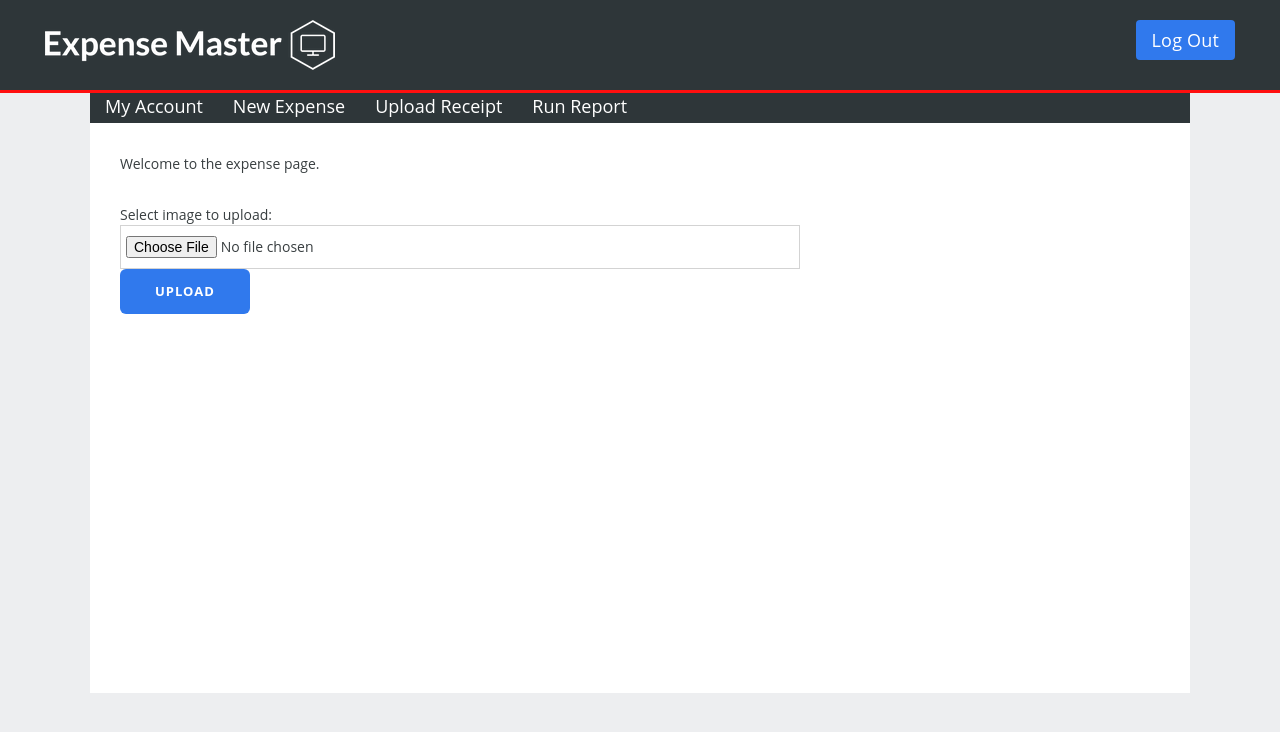
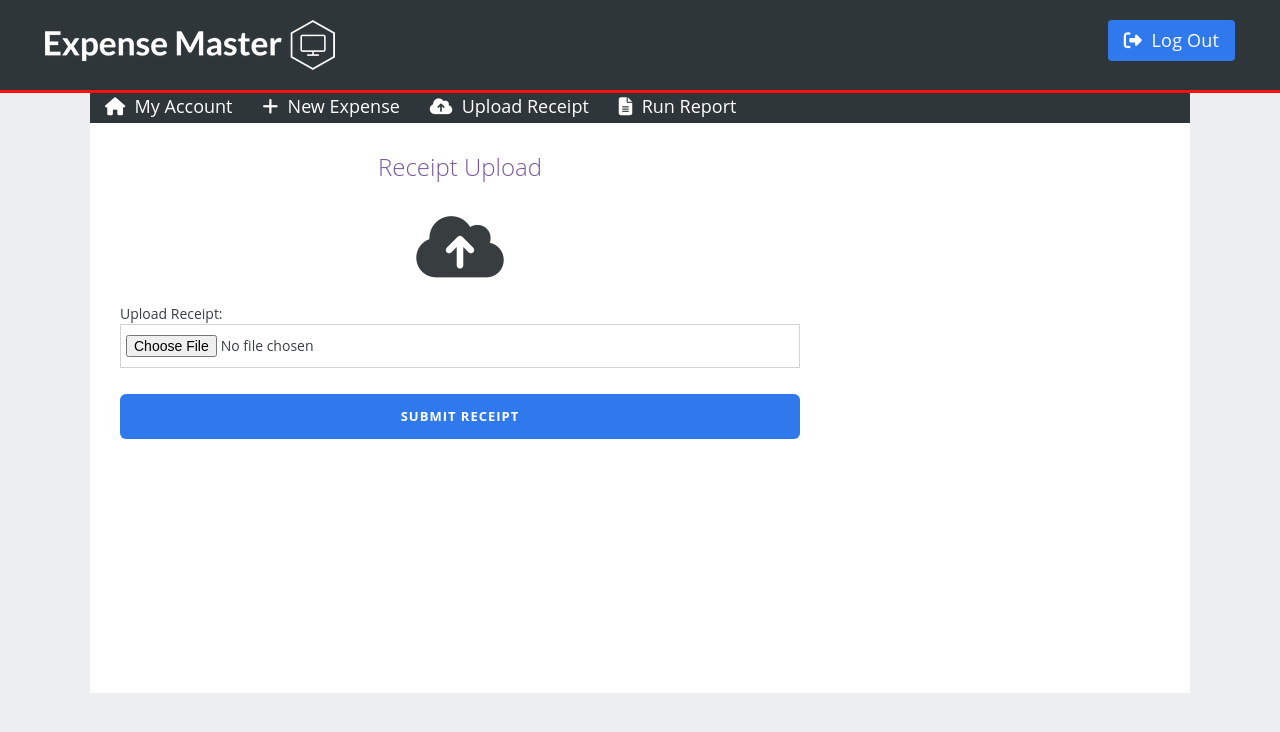
Before and after one commit to smweathe/CSE-CIT-480_Expense_Project, a PHP site: page /ExpenseMaster/receipt.php in a window 1280 px wide. Shown: the top 732 px of the page. Run offline with PHP 8.4, Linux system fonts and the light colour scheme; a user stored in the database is signed in; some libraries are stand-ins or nearby versions.

Commit message:
Update receipt.php

```diff
--- a/receipt.php
+++ b/receipt.php
@@ -13,13 +13,9 @@
 <html>
   <head>
     <meta content="text/html; charset=utf-8" http-equiv="Content-type" />
-    <title>Expense Master | Upload File</title>
-	<link rel="stylesheet" href="https://maxcdn.bootstrapcdn.com/bootstrap/3.3.7/css/bootstrap.min.css" integrity="sha384-BVYiiSIFeK1dGmJRAkycuHAHRg32OmUcww7on3RYdg4Va+PmSTsz/K68vbdEjh4u" crossorigin="anonymous">
+    <title>Expense Master | Sign up</title>
     <link href="style.css" rel="stylesheet" />
-	<script src="jquery-3.1.1.min.js"></script>
-
-
-
+    <link rel="stylesheet" href="https://use.fontawesome.com/44ff956945.css">
 	<!-- Favorite Icon -->
 	<link rel="shortcut icon" href="./images/icon.png" type="image/x-icon" />
     <meta content="width=device-width, initial-scale=1" name="viewport" />
@@ -32,49 +28,36 @@
     <div class="signup-page">
 
       <div class="header-main">
-        <a class="header-logo" href="./index.php"></a>
+        <a class="header-logo" href="./account.php"></a>
         <div class="header-login">
     			<!-- Login Redirect to a page at #
     			<a class="btn btn-sm btn-alt" href="#">Log in</a>
     			 Logout Redirect to a page at # -->
-    			<a class="btn btn-sm btn-alt" href="./logout.php">Log Out</a>
+    			<a class="btn btn-sm btn-alt" href="./logout.php"><i class="fa fa-sign-out" aria-hidden="true"></i>&nbsp; Log Out</a>
         </div>
       </div>
-      <!--
-          <ul class="side-by-side">
-            <li><a class="active" href="#home">My Account</a></li>
-            <li><a href="#news">Submit Form</a></li>
-            <li><a href="#contact">View Forms</a></li>
-            <li><a href="#about">Message Supervisor</a></li>
-          </ul>
-          -->
     <div class="signup-content" style="padding: 0px;">
           <ul class="side-by-side">
-            <li><a class="active" href="./account.php">My Account</a></li>
-            <!--Modal form will pop up to submit a new expense-->
-            <li><a href="#">New Expense</a></li>
-            <li><a href="./receipt.php">Upload Receipt</a></li>
-            <li><a href="./report.php">Run Report</a></li>
+                <li><a class="active"  href="./account.php"><i class="fa fa-home" aria-hidden="true"></i>&nbsp; My Account</a></li>
+                <!--Modal form will pop up to submit a new expense-->
+                <li><a href="./newexpense.php"><i class="fa fa-plus" aria-hidden="true"></i>&nbsp; New Expense</a></li>
+                <li><a href="./receipt.php"><i class="fa fa-cloud-upload" aria-hidden="true"></i>&nbsp; Upload Receipt</a></li>
+                <li><a href="./report.php"><i class="fa fa-file-text" aria-hidden="true"></i>&nbsp; Run Report</a></li>
           </ul>
     <div class="benefits page-body" style="padding: 30px;">
-    <p>Welcome to the expense page.</p>
-
-	<div>
-
-<form action="./includes/upload.inc.php" method="post" enctype="multipart/form-data">
-    Select image to upload:
-    <input type="file" accept="image/*" name="fileToUpload" id="fileToUpload">
-	  <button type="submit" class="btn btn-primary">Upload</button>
-</form>
-
-
+            <form action="#" class="gtm_expense_form" id="expenseform" method="post">
+            <div class="input-group">
+            <h3><center>Receipt Upload</center></h3>
+            <center><i class="fa fa-cloud-upload fa-5x" aria-hidden="true"></i></center>
+            <br>
+            Upload Receipt: <input type="file" name="expense_receipt" tabindex="1" style="margin-bottom: 5px"><br><br>
+            <input class="btn btn-alt full-width" href="./account.php" tabindex="2" type="submit" value="Submit Receipt" />
+            <br><br>
+         </form>
     </div>
-    <div class="signup page-sidebar"><p class="alert alert-error" id="fill-all-fields" style="display:none"></p>
-		</div>
+        <div class="signup page-sidebar"><p class="alert alert-error" id="fill-all-fields" style="display:none"></p>
+		    </div>
       </div>
     </div><script src="//d2fjue5z6foteq.cloudfront.net/assets/315cc4a6724c52ae0b7b8f0104132a7094855698/main.js" type="text/javascript"></script>
   </body>
-  <body>
-
-  <body>
 </html>
```
